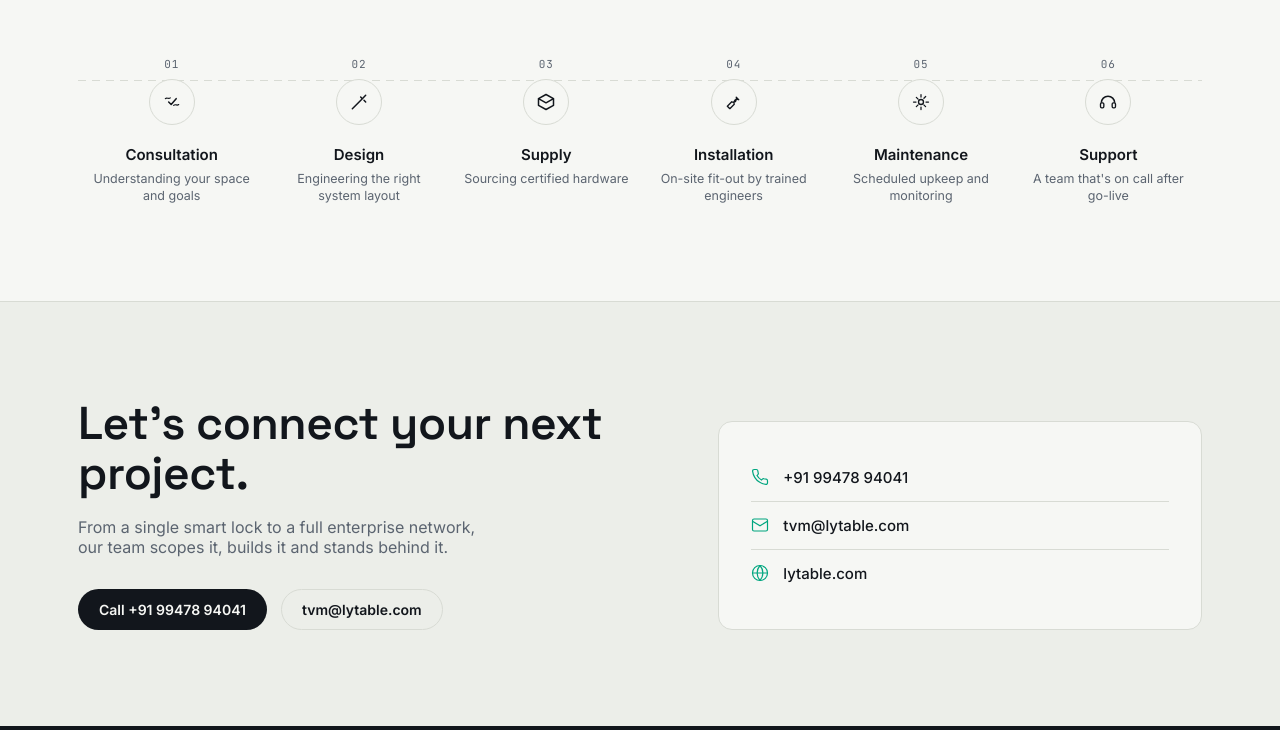
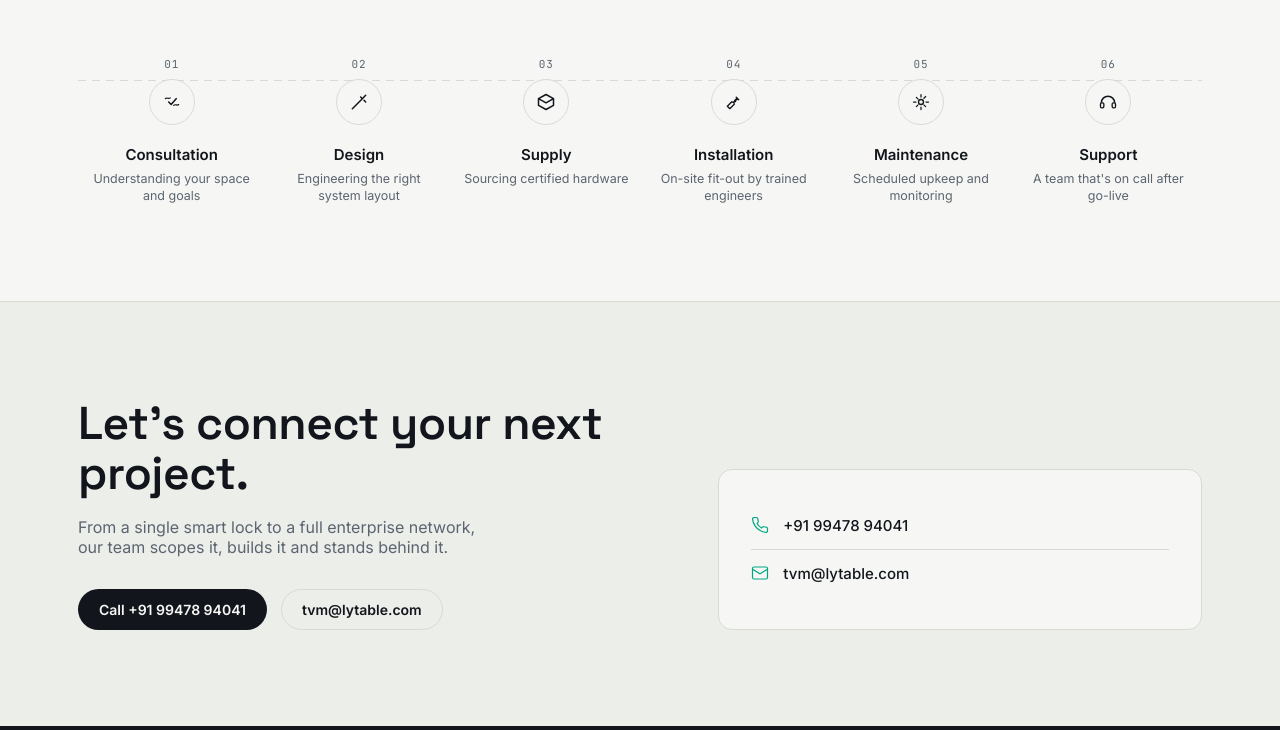
Before and after one commit to afrashamim/Lytable, a plain HTML site: page index.html in a window 1280 px wide. Shown: the part 1622-2352 px from the top of the page. Drawn offline with Linux system fonts and the light colour scheme.

Commit message:
Update index.html

```diff
--- a/index.html
+++ b/index.html
@@ -199,10 +199,6 @@
         <svg viewBox="0 0 24 24" fill="none"><rect x="2" y="4" width="20" height="16" rx="2" stroke="currentColor" stroke-width="1.6"/><path d="m2 7 10 6 10-6" stroke="currentColor" stroke-width="1.6"/></svg>
         <a href="mailto:tvm@lytable.com">tvm@lytable.com</a>
       </div>
-      <div class="contact-row">
-        <svg viewBox="0 0 24 24" fill="none"><circle cx="12" cy="12" r="10" stroke="currentColor" stroke-width="1.6"/><path d="M2 12h20M12 2a15 15 0 0 1 0 20M12 2a15 15 0 0 0 0 20" stroke="currentColor" stroke-width="1.6"/></svg>
-        <a href="https://lytable.com" target="_blank" rel="noopener">lytable.com</a>
-      </div>
     </div>
   </div>
 </section>
```
